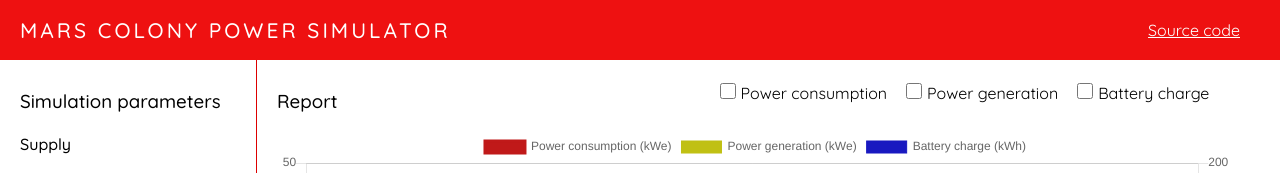
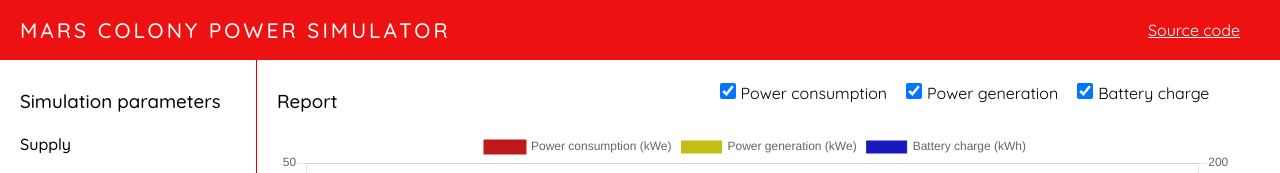
Before and after one commit to davedx/mars-power, a React (Create React App) app: page / in a window 1280 px wide. Shown: the top 173 px of the page. Built offline with nearby package versions, Linux system fonts and the light colour scheme.

Commit message:
Fix toggle states

```diff
--- a/src/Report.js
+++ b/src/Report.js
@@ -28,15 +28,15 @@ const Report = (props) => {
       <h3 className='float-left'>Report</h3>
       <div className='float-right graph-controls'>
         <label>
-          <input type='checkbox' onClick={(e) => props.toggleGraphLine('consumption')} />
+          <input type='checkbox' checked={!props.disabled.consumption} onClick={(e) => props.toggleGraphLine('consumption')} />
           Power consumption
         </label>
         <label>
-          <input type='checkbox' onClick={(e) => props.toggleGraphLine('generation')} />
+          <input type='checkbox' checked={!props.disabled.generation} onClick={(e) => props.toggleGraphLine('generation')} />
           Power generation
         </label>
         <label>
-          <input type='checkbox' onClick={(e) => props.toggleGraphLine('batteryCharge')} />
+          <input type='checkbox' checked={!props.disabled.batteryCharge} onClick={(e) => props.toggleGraphLine('batteryCharge')} />
           Battery charge
         </label>
       </div>
```
